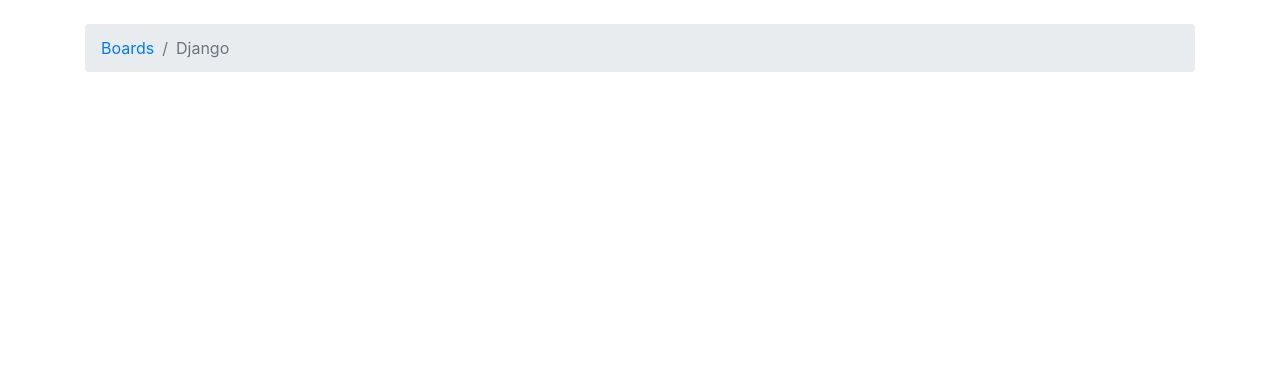
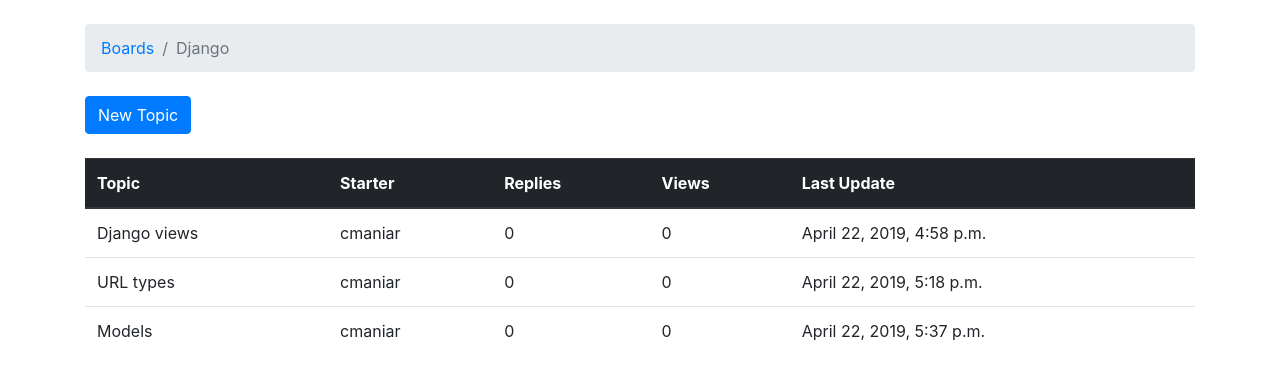
Before and after one commit to CUManiar/python-boards-application, a Django app: page /boards/1/ in a window 1280 px wide. Shown: the part 56-436 px from the top of the page. Run offline with Django 3.2, Linux system fonts and the light colour scheme; data comes from the database, SQL or seed files in the repository; both versions use the stored data as it was after the commit; some libraries are stand-ins or nearby versions; some web fonts are replaced.

Commit message:
- New topic link and board updated - Updated test cases
Signed-off-by: chiragma <maniarchirag57@gmail.com>

```diff
--- a/boards/admin.py
+++ b/boards/admin.py
@@ -1,5 +1,7 @@
 from django.contrib import admin
-from .models import Board
+from .models import Board, Topic, Post
 
 
 admin.site.register(Board, list_display=('name','description'))
+admin.site.register(Topic, list_display=('subject','board', 'starter', 'last_updated'))
+admin.site.register(Post, list_display=('message', 'topic', 'created_at', 'updated_at', 'created_by', 'updated_by'))
--- a/boards/models.py
+++ b/boards/models.py
@@ -6,6 +6,9 @@ class Board(models.Model):
     name = models.CharField(max_length=30, unique=True)
     description = models.CharField(max_length=100)
 
+    def __str__(self):
+        return self.name
+
 
 class Topic(models.Model):
     subject = models.CharField(max_length=255)
@@ -13,11 +16,13 @@ class Topic(models.Model):
     board = models.ForeignKey(Board, on_delete=models.CASCADE, related_name='topics')
     starter = models.ForeignKey(User,  on_delete=models.CASCADE, related_name='topics')
 
+    def __str__(self):
+        return self.subject
 
 class Post(models.Model):
     message = models.TextField(max_length=4000)
     topic = models.ForeignKey(Topic, on_delete=models.CASCADE, related_name='posts')
     created_at = models.DateTimeField(auto_now_add=True)
-    updated_at = models.DateTimeField(null=True)
+    updated_at = models.DateTimeField(auto_now_add=True)
     created_by = models.ForeignKey(User,  on_delete=models.CASCADE, related_name='posts')
     updated_by = models.ForeignKey(User, on_delete=models.CASCADE, null=True, related_name='+')
--- a/boards/urls.py
+++ b/boards/urls.py
@@ -2,7 +2,6 @@ from django.urls import path, re_path
 from . import views
 
 urlpatterns = [
-    # path('', views.home, name='home'),
     path('', views.home, name='home'),
     re_path(r'^boards/(?P<pk>\d+)/$', views.board_topics, name='board_topics'),
     re_path(r'^boards/(?P<pk>\d+)/new/$', views.new_topic, name='new_topic'),
--- a/boards/views.py
+++ b/boards/views.py
@@ -1,6 +1,7 @@
-from django.shortcuts import render, get_object_or_404
+from django.shortcuts import render, get_object_or_404, redirect
 from django.http import HttpResponse, Http404
-from .models import Board
+from .models import Board, Topic, Post
+from django.contrib.auth.models import User
 
 
 def home(request):
@@ -14,4 +15,26 @@ def board_topics(request, pk):
 
 def new_topic(request, pk):
     board = get_object_or_404(Board, pk = pk)
+
+    if request.method == 'POST':
+        subject = request.POST['subject']
+        message = request.POST['message']
+
+        user = User.objects.first()
+
+        topic = Topic.objects.create(
+            subject = subject,
+            board = board,
+            starter = user
+        )
+
+        post = Post.objects.create(
+            message = message,
+            topic = topic,
+            created_by = user
+        )
+
+        return redirect('board_topics', pk=board.pk)
+
+
     return render(request, 'new_topic.html', {'board': board})
--- a/templates/topics.html
+++ b/templates/topics.html
@@ -10,5 +10,31 @@
 {% endblock %}
 
 {% block content %}
-<!-- just leaving it empty for now. we will add core here soon. -->
+
+<div class="mb-4">
+    <a href="{% url 'new_topic' board.pk %}" class="btn btn-primary">New Topic</a>
+</div>
+
+<table class="table">
+    <thead class="thead-dark">
+        <tr>
+            <th>Topic</th>
+            <th>Starter</th>
+            <th>Replies</th>
+            <th>Views</th>
+            <th>Last Update</th>
+        </tr>
+    </thead>
+    <tbody>
+        {% for topic in board.topics.all %}
+        <tr>
+            <td>{{ topic.subject }}</td>
+            <td>{{ topic.starter.username }}</td>
+            <td>0</td>
+            <td>0</td>
+            <td>{{ topic.last_updated }}</td>
+        </tr>
+        {% endfor %}
+    </tbody>
+</table>
 {% endblock %}
```
Also changed, not shown: boards/forms.py (added, +10 -0 lines), boards/tests.py (+52 -2 lines), templates/new_topic.html (+13 -0 lines), db.sqlite3.
